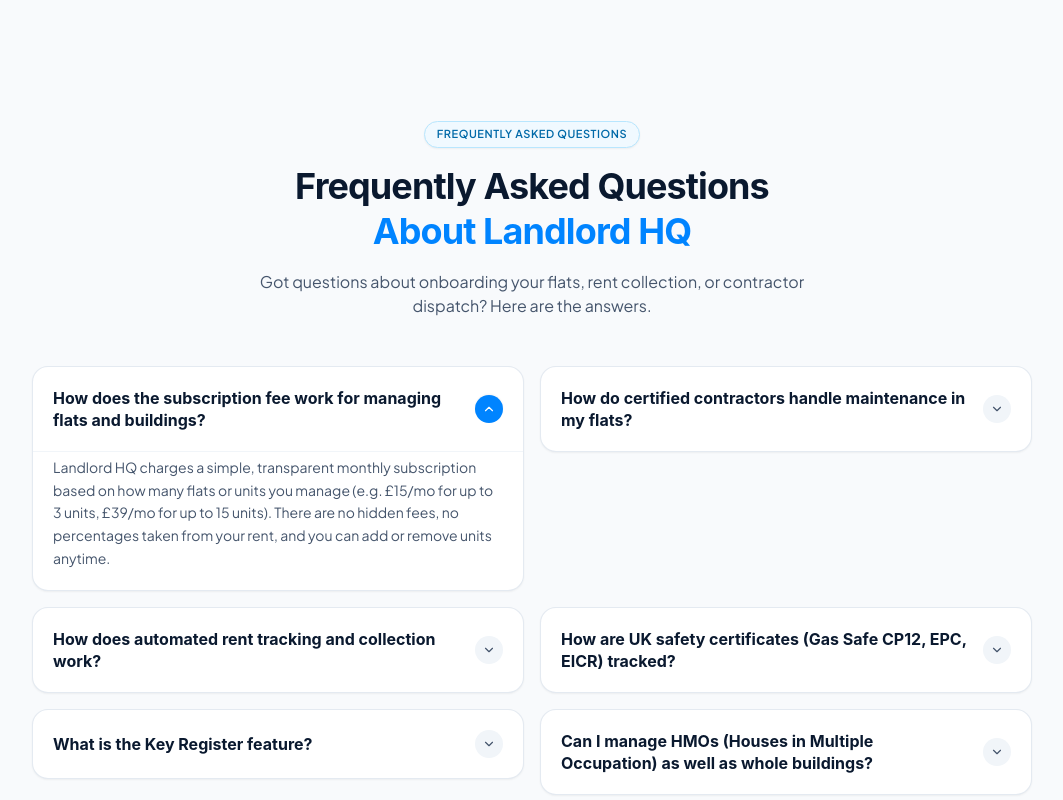
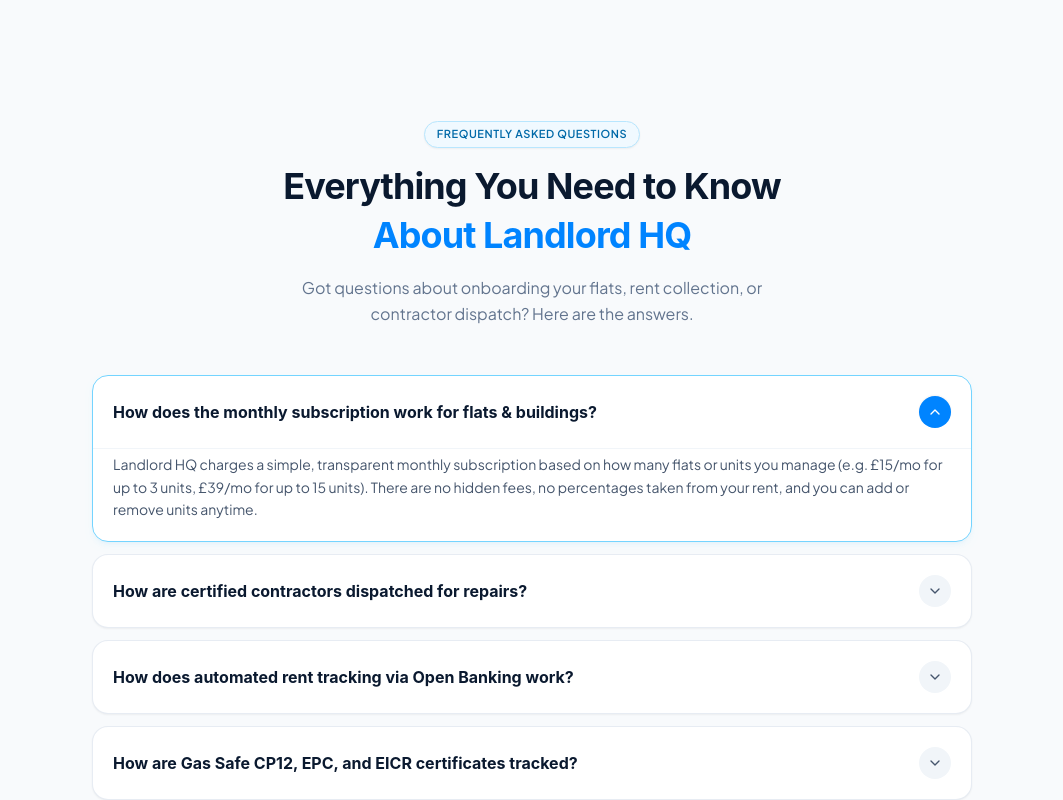
Before and after one commit to BeingSazzad/PropertyLandingpageMusa, a Next.js app: page / in a window 1280 px wide. Shown: the part 5280-6080 px from the top of the page, without its empty margins (108-1171 px from the left). Built offline with nearby package versions, Linux system fonts and the light colour scheme; a web font is replaced by a local one.

Commit message:
fix: convert FAQ boxes to 1-column single-line layout and balance header line-breaks

```diff
--- a/src/components/web-pages/FAQSection.tsx
+++ b/src/components/web-pages/FAQSection.tsx
@@ -1,7 +1,7 @@
 'use client';
 
 import React, { useState } from 'react';
-import { ChevronDown, HelpCircle, ShieldCheck } from 'lucide-react';
+import { ChevronDown } from 'lucide-react';
 import { Badge } from '../ui/Badge';
 
 interface FAQItem {
@@ -11,32 +11,32 @@ interface FAQItem {
 
 const FAQS: FAQItem[] = [
   {
-    question: 'How does the subscription fee work for managing flats and buildings?',
+    question: 'How does the monthly subscription work for flats & buildings?',
     answer:
       'Landlord HQ charges a simple, transparent monthly subscription based on how many flats or units you manage (e.g. £15/mo for up to 3 units, £39/mo for up to 15 units). There are no hidden fees, no percentages taken from your rent, and you can add or remove units anytime.',
   },
   {
-    question: 'How do certified contractors handle maintenance in my flats?',
+    question: 'How are certified contractors dispatched for repairs?',
     answer:
       'When a tenant reports an issue with photos (e.g. boiler pressure drop or plumbing leak), you receive an alert. You can instantly dispatch certified local contractors (like Gas Safe registered plumbers or qualified electricians). The contractor submits an itemized quote, completes the work with photographic proof, and receives invoice payout directly.',
   },
   {
-    question: 'How does automated rent tracking and collection work?',
+    question: 'How does automated rent tracking via Open Banking work?',
     answer:
-      'Tenants can connect via Direct Debit or bank standing order. Rent payments are auto-reconciled with your units in real-time. If a payment is delayed, polite automated nudges are sent to the tenant, keeping arrears close to 0%.',
+      'Tenants connect via bank standing order or Direct Debit. Rent payments are auto-reconciled with your units in real-time. If a payment is delayed, polite automated nudges are sent to the tenant, keeping arrears close to 0%.',
   },
   {
-    question: 'How are UK safety certificates (Gas Safe CP12, EPC, EICR) tracked?',
+    question: 'How are Gas Safe CP12, EPC, and EICR certificates tracked?',
     answer:
       'Landlord HQ automatically tracks the expiry dates of your Gas Safety CP12 certificates, Electrical Installation Condition Reports (EICR), and Energy Performance Certificates (EPC). You receive advance reminders at 60, 30, and 14 days before expiry, keeping your portfolio 100% legal and audit-ready.',
   },
   {
-    question: 'What is the Key Register feature?',
+    question: 'What is the physical Key Register feature?',
     answer:
       'The Key Register lets you record all physical keys and fobs for each flat (e.g., Yale front door, mortice deadlocks, mailbox keys, building communal fobs). You always know who holds each key (tenant, managing agent, or contractor).',
   },
   {
-    question: 'Can I manage HMOs (Houses in Multiple Occupation) as well as whole buildings?',
+    question: 'Can I manage HMO rooms as well as whole buildings?',
     answer:
       'Yes. Landlord HQ supports both standard self-contained flats and HMO rooms. In HMO mode, you can manage individual room tenancies, shared communal utility allocations, and building council tax bands.',
   },
@@ -51,53 +51,58 @@ export const FAQSection: React.FC = () => {
 
   return (
     <section id="faq" className="py-20 px-4 sm:px-6 lg:px-10">
-      <div className="max-w-[1000px] mx-auto space-y-12">
+      <div className="max-w-[880px] mx-auto space-y-10 sm:space-y-12">
 
-        {/* Header */}
-        <div className="text-center space-y-4">
+        {/* Header with Perfect Typography & No Orphan Words */}
+        <div className="text-center space-y-3.5">
           <Badge variant="blue">Frequently Asked Questions</Badge>
 
-          <h2 className="text-2xl sm:text-3xl lg:text-4xl font-bold tracking-tight text-[#0A192F] font-[family-name:var(--font-heading)] leading-tight">
-            Frequently Asked Questions <br className="hidden sm:inline" />
-            <span className="text-[#0084FF]">About Landlord HQ</span>
+          <h2 className="text-2xl sm:text-3xl lg:text-4xl font-bold tracking-tight text-[#0A192F] font-[family-name:var(--font-heading)] leading-snug max-w-2xl mx-auto">
+            Everything You Need to Know <br className="hidden sm:inline" />
+            <span className="text-[#0084FF] whitespace-nowrap">About Landlord HQ</span>
           </h2>
 
-          <p className="text-sm sm:text-base text-slate-600 max-w-xl mx-auto">
+          <p className="text-sm sm:text-base text-slate-500 max-w-lg mx-auto font-normal leading-relaxed">
             Got questions about onboarding your flats, rent collection, or contractor dispatch? Here are the answers.
           </p>
         </div>
 
-        {/* 2-Column Accordion Grid (Direct Reference Alignment) */}
-        <div className="grid grid-cols-1 md:grid-cols-2 gap-4 items-start">
+        {/* 1-Column Full-Width Accordion List (Each FAQ Box in 1 Clean Line) */}
+        <div className="space-y-3">
           {FAQS.map((faq, idx) => {
             const isOpen = openIdx === idx;
 
             return (
               <div
                 key={idx}
-                className="rounded-2xl border border-slate-200/90 bg-white overflow-hidden transition-all duration-200 shadow-xs hover:border-slate-300"
+                className={`rounded-2xl border transition-all duration-200 overflow-hidden ${
+                  isOpen
+                    ? 'bg-white border-sky-300 shadow-md shadow-sky-500/5'
+                    : 'bg-white hover:bg-slate-50/70 border-slate-200/80 shadow-xs'
+                }`}
               >
                 <button
                   type="button"
                   onClick={() => toggle(idx)}
-                  className="w-full p-5 text-left flex items-center justify-between gap-3 cursor-pointer hover:bg-slate-50/50 transition-colors"
+                  className="w-full p-4 sm:p-5 text-left flex items-center justify-between gap-4 cursor-pointer transition-colors"
+                  aria-expanded={isOpen}
                 >
                   <span className="text-sm sm:text-base font-bold text-[#0A192F] font-[family-name:var(--font-heading)] leading-snug">
                     {faq.question}
                   </span>
                   <div
-                    className={`w-7 h-7 rounded-full flex items-center justify-center shrink-0 transition-transform duration-300 ${
+                    className={`w-7 h-7 sm:w-8 sm:h-8 rounded-full flex items-center justify-center shrink-0 transition-transform duration-300 ${
                       isOpen
                         ? 'bg-[#0084FF] text-white rotate-180 shadow-xs'
                         : 'bg-slate-100 text-slate-600 hover:bg-slate-200'
                     }`}
                   >
-                    <ChevronDown className="w-3.5 h-3.5" />
+                    <ChevronDown className="w-4 h-4" />
                   </div>
                 </button>
 
                 {isOpen && (
-                  <div className="px-5 pb-5 pt-1 text-xs sm:text-sm text-slate-600 leading-relaxed border-t border-slate-100 animate-in fade-in duration-200">
+                  <div className="px-4 sm:px-5 pb-5 pt-1 text-xs sm:text-sm text-slate-600 leading-relaxed border-t border-slate-100 animate-in fade-in duration-200">
                     {faq.answer}
                   </div>
                 )}
```
